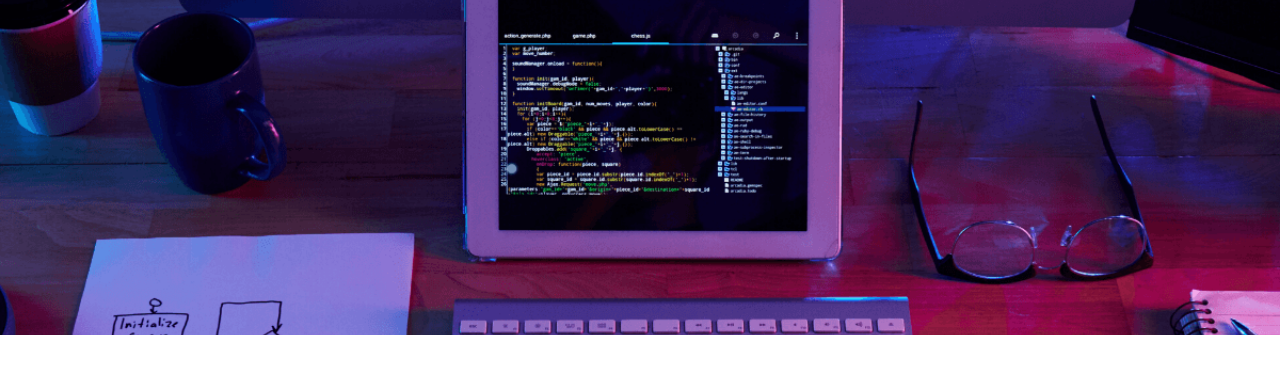
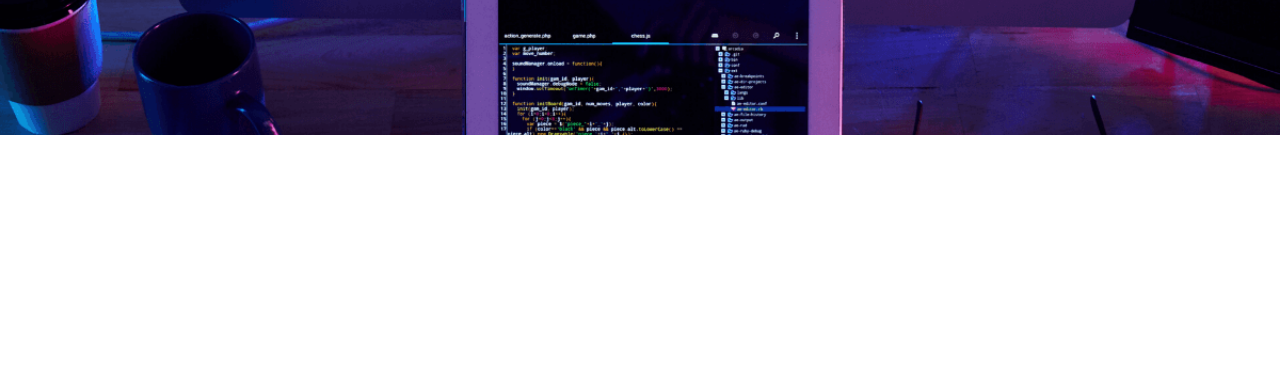
Before and after one commit to gastonbarbaccia/html-sofia, a plain HTML site: page index.html in a window 1280 px wide. Shown: the part 321-694 px from the top of the page. Drawn offline with nearby package versions, Linux system fonts and the light colour scheme.

Commit message:
Se modifica el alto del hero

```diff
--- a/index.html
+++ b/index.html
@@ -54,7 +54,7 @@
         background-size: cover  "Le indicamos que queremos que cubra el total del ancho mas el alto indicado anteriormente"
 
       -->
-  <div style="background-image: url(hero.png);height: 600px;background-repeat: no-repeat;background-size: cover;">
+  <div style="background-image: url(hero.png);height: 400px;background-repeat: no-repeat;background-size: cover;">
 
     <!--
           color: white "Sirve para indicarle un color, en este caso se le indico que queremos usar el blanco para la letras"
```
